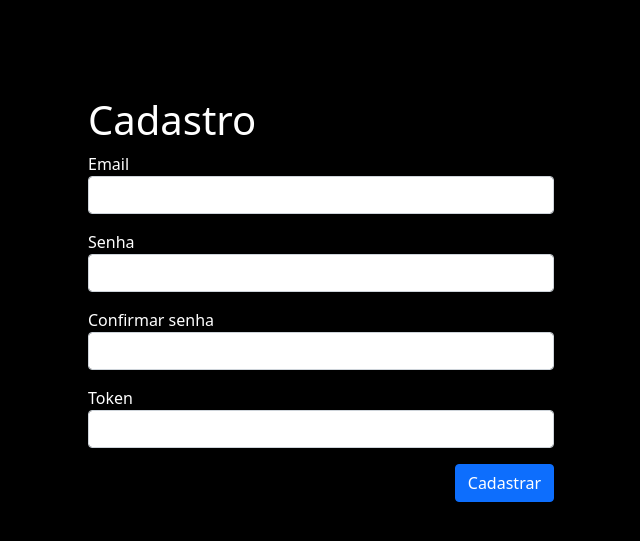
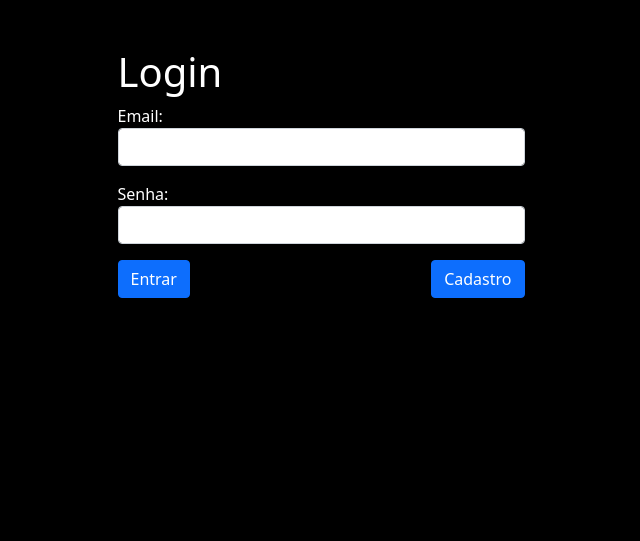
Before and after one commit to MateusBrandeburski/webhook_hashtag, a Flask app: page / in a window 1280 px wide. Shown: the part 60-601 px from the top of the page, without its empty margins (319-959 px from the left). Run offline with Flask 3, Linux system fonts and the light colour scheme; some libraries are stand-ins or nearby versions.

Commit message:
tela de login ajustada com sucesso

```diff
--- a/app.py
+++ b/app.py
@@ -2,6 +2,7 @@ from flask import Flask
 from blueprints.pagamentos.pagamentos import pagamentos
 from blueprints.cadastro.cadastro import cadastro
 from blueprints.home.home import home
+from blueprints.login.login import login
 from classes.database.database import db
 import os
 
@@ -19,6 +20,7 @@ def create_app():
 app.register_blueprint(pagamentos)
 app.register_blueprint(cadastro)
 app.register_blueprint(home)
+app.register_blueprint(login)
 
 app = create_app()
 if __name__ == '__main__':
--- a/blueprints/cadastro/cadastro.py
+++ b/blueprints/cadastro/cadastro.py
@@ -1,14 +1,16 @@
-from flask import Blueprint, render_template, request, flash, url_for, redirect
+from flask import Blueprint, render_template, request, flash, url_for, redirect, session
 from validate_email import validate_email
 from flask_bcrypt import Bcrypt
 from classes.database.database import db, Usuarios
 from sqlalchemy.exc import IntegrityError
 import os
 
+
+bcrypt = Bcrypt()
 cadastro = Blueprint('cadastro', __name__, template_folder='templates')
 
 # rota que renderiza a página de cadastro
-@cadastro.route('/')
+@cadastro.route('/cadastro')
 def register():
     return render_template('cadastro/cadastro.html')
 
@@ -25,44 +27,47 @@ def processa_cadastro():
             confirma_senha = request.form['confirma_senha']
             token = request.form['token']
 
-            # verifica a confirmção de senha
-            if confirma_senha == senha:
-                # transforma a senha em hash
-                bcrypt = Bcrypt()
-                hashed_password = bcrypt.generate_password_hash(senha).decode('utf-8')
+            # verifica se o email é valido. É uma verificação superficial (verifica se tem @ no email). Se for válido, passa.
+            is_valid = validate_email(email)
+            if is_valid:
+                pass
 
-                # verifica se o email é valido. É uma verificação superficial (verifica se tem @ no email)
-                is_valid = validate_email(email)
-                if is_valid:
-                    pass
+                # verifica a confirmção de senha, se forem iguais, converte ela em hash
+                if confirma_senha == senha:
+                    hashed_password = bcrypt.generate_password_hash(senha).decode('utf-8')
 
                     # verifica o token de adm para criação da conta
                     if token == os.environ['TOKEN_ADM']:
 
+                        # agora monta a query e commita no DB
                         novo_usuario = Usuarios(email, hashed_password, token)
                         db.session.add(novo_usuario)
                         db.session.commit()
+
+                        return redirect(url_for('home.index'))
 
                     else:
                         flash('Token inválido')
                         return redirect(url_for('cadastro.register'))
 
                 else:
-                    flash('Email inválido.')
+                    flash('As senhas precisam ser iguais.')
                     return redirect(url_for('cadastro.register'))
 
             else:
-                flash('As senhas precisam ser idênticas.')
+                flash('Email inválido.')
                 return redirect(url_for('cadastro.register'))
+
+
 
         # esse erro acontece quando já existem um usuário o email cadastrado no DB
         except IntegrityError:
             flash('Usuário ou Email já cadastrados.')
             return redirect(url_for('cadastro.register'))
 
-        # essa erro acontece quando nenhum campo é preenchido
+        # esse erro acontece quando nenhum campo é preenchido
         except ValueError:
             flash('Todos os campos precissam ser preenchidos.')
             return redirect(url_for('cadastro.register'))
 
-    return "deu pau"
+    return "Método não permitido", 405
--- a/blueprints/home/home.py
+++ b/blueprints/home/home.py
@@ -8,6 +8,6 @@ home = Blueprint('home', __name__, template_folder='templates')
 def index():
 
     if 'usuario_logado' not in session or session['usuario_logado'] == None:
-        return redirect(url_for('cadastro.index'))
+        return redirect(url_for('login.index'))
     else:
-        return render_template('home/home.html')
+        return render_template('pagamentos/pagamentos.html')
--- /dev/null
+++ b/blueprints/login/login.py
@@ -0,0 +1,42 @@
+from flask import Blueprint, session, render_template, redirect, url_for, request, flash
+from flask_bcrypt import Bcrypt
+from classes.database.database import Usuarios
+
+
+bcrypt = Bcrypt()
+login = Blueprint('login', __name__, template_folder='templates')
+
+
+# renderiza a página de login, verificando o session logado
+@login.route('/')
+def index():
+
+    if 'usuario_logado' not in session or session['usuario_logado'] == None:
+        return render_template('login/login.html')
+
+    else:
+        return render_template('home/home.html')
+
+
+# Processa o login
+@login.route('/autenticar', methods=['POST'])
+def autenticar():
+
+    email = request.form['email']
+    senha = request.form['senha']
+    usuario = Usuarios.query.filter_by(email=email).first()
+
+    if usuario is not None and bcrypt.check_password_hash(usuario.senha, senha):
+
+        session['usuario_logado'] = usuario.email
+        return redirect(url_for('home.index'))
+
+    flash('Username ou password inválidos')
+    return redirect(url_for('login.index'))
+
+
+@login.route('/logout')
+def logout():
+    session['usuario_logado'] = None
+    flash('Logout efetuado com sucesso')
+    return redirect(url_for('login.index'))
--- a/classes/database/database.py
+++ b/classes/database/database.py
@@ -32,7 +32,7 @@ class Acessos(db.Model):
 
 class Usuarios(db.Model):
     id = db.Column('id', db.Integer, primary_key=True, autoincrement=True)
-    email = db.Column(db.String(150))
+    email = db.Column(db.String(150), unique=True)
     senha = db.Column(db.String(256), nullable=False)
     token = db.Column(db.String(20), nullable=False)
 
--- a/templates/cadastro/cadastro.html
+++ b/templates/cadastro/cadastro.html
@@ -27,14 +27,14 @@
                 <input type="text" class="form-control" placeholder="" aria-label="Recipient's username" aria-describedby="basic-addon2" id="email" name="email" required></p>
 
               <p class="text-white"><label>Senha</label>
-              <input type="password" class="form-control" pattern="^(?=.*\d)(?=.*[a-z])(?=.*[A-Z])(?=.*[!@#$%^&*()_+-=]).{8,}$" aria-describedby="basic-addon2" id="senha" name="senha" title="8 caracteres, contendo pelo menos um dígito, uma letra minúscula, uma letra maiúscula e um caractere especial" required></span>
+              <input type="password" class="form-control" pattern=".{8,}$" aria-describedby="basic-addon2" id="senha" name="senha" title="8 caracteres, contendo pelo menos um dígito, uma letra minúscula, uma letra maiúscula e um caractere especial" required></span>
               </p>
 
               <p class="text-white"><label>Confirmar senha</label>
               <input class="form-control" type="password" id="confirma_senha" name="confirma_senha" required>
 
               <p class="text-white"><label>Token</label>
-                <input class="form-control" type="password" id="token" name="token" required>
+                <input class="form-control" type="string" id="token" name="token" required>
 
               <div class="col-xs-12 mt-2 text-end">
                 <button type="submit" class="btn btn-primary">Cadastrar</button>
--- /dev/null
+++ b/templates/login/login.html
@@ -0,0 +1,38 @@
+{% extends 'template_generico.html' %}
+{% block conteudo %}
+
+<div class="container px-5 p-5">
+    <div class="row gx-5 align-items-center justify-content-center">
+        <div class="col-md-5">
+        <!-- inicio Mensagem de logado ou não logado -->
+        {% with messages = get_flashed_messages() %}
+            {% if messages %}
+                <ul id="messages" class="list-unstyled">
+                {% for message in messages %}
+                  {% if message == 'Logout efetuado com sucesso' %}
+                    <li class="alert alert-success">{{ message }}</li>
+                  {% else %}
+                    <li class="alert alert-danger">{{ message }}</li>
+                  {% endif %}
+                {% endfor %}
+                </ul>
+            {% endif %}
+        {% endwith %}
+        <!-- fim Mensagem de logado ou não logado -->
+        <h1 class="text-white">Login</h1>
+        <form method="POST" action="/autenticar">
+            <p class="text-white">
+              <label>Email:</label>
+              <input class="form-control" type="text" id="email" name="email" required>
+            </p>
+            <p class="text-white"><label>Senha:</label> <input class="form-control" type="password" name="senha" required></p>
+            <div class="d-flex justify-content-between">
+              <p class="text-white"><button class="btn btn-primary" type="submit">Entrar</button></p>
+              <p class="text-white btn btn-primary"><a class="text-white" style="text-decoration: none;" href="{{url_for('cadastro.register')}}">Cadastro</a></p>
+            </div>
+        </form>
+        </div>
+    </div>
+</div>
+
+{% endblock %}
--- a/templates/pagamentos/pagamentos.html
+++ b/templates/pagamentos/pagamentos.html
@@ -7,7 +7,7 @@
     <title>Document</title>
 </head>
 <body>
-    <h1>Teste de webhook</h1>
-    <p>{{ webhook }}</p>
+    <h1>Aqui precisa ser a tela de pagamento depois de logado</h1>
+
 </body>
 </html>
```
Also changed, not shown: requirements.txt (deleted, +0 -13 lines).
